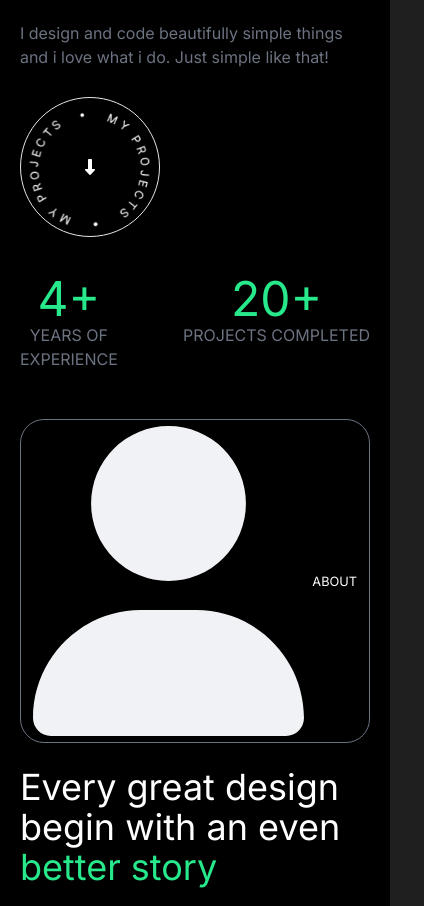
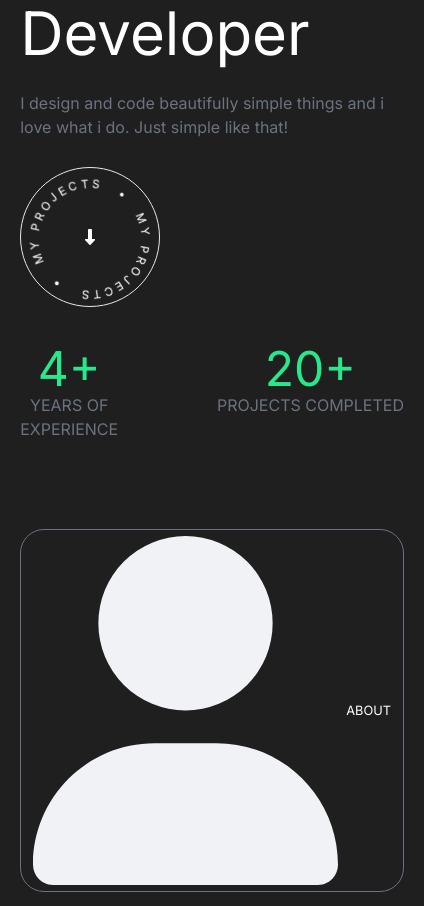
Before and after one commit to alejandroaperez1994g/portfolio_v2, a Next.js app: page / in a window 390 px wide. Shown: the part 1155-2061 px from the top of the page, 424 px wide, since content can reach past the window. Built offline with nearby package versions, Linux system fonts and the light colour scheme.

Commit message:
:recycle: added missing sections

```diff
--- a/app/page.tsx
+++ b/app/page.tsx
@@ -1,15 +1,24 @@
-import Profile from "@/views/sections/Profile/Profile";
 import Hero from "@/views/sections/Hero/Hero";
 import About from "@/views/sections/About/About";
 import Resume from "@/views/sections/Resume/Resume";
+import Skills from "@/views/sections/Skills/Skills";
+import Projects from "@/views/sections/Projects/Projects";
+import Contact from "@/views/sections/Contact/Contact";
+import Profile from "@/views/sections/Profile/Profile";
 
 export default function Home() {
     return (
-        <main className="flex flex-col items-center gap-4 bg-black pt-6 align-middle">
-            <Profile/>
-            <Hero/>
-            <About/>
-            <Resume/>
+        <main className="flex min-w-full lg:justify-center">
+            <div
+                className="flex lg:max-w-[770px]  flex-col items-center gap-14 lg:gap-36 pt-6 align-middle bg-[#1f1f1f] ">
+                <Profile/>
+                <Hero/>
+                <About/>
+                <Resume/>
+                <Skills/>
+                <Projects/>
+                <Contact/>
+            </div>
         </main>
     )
 }
```
